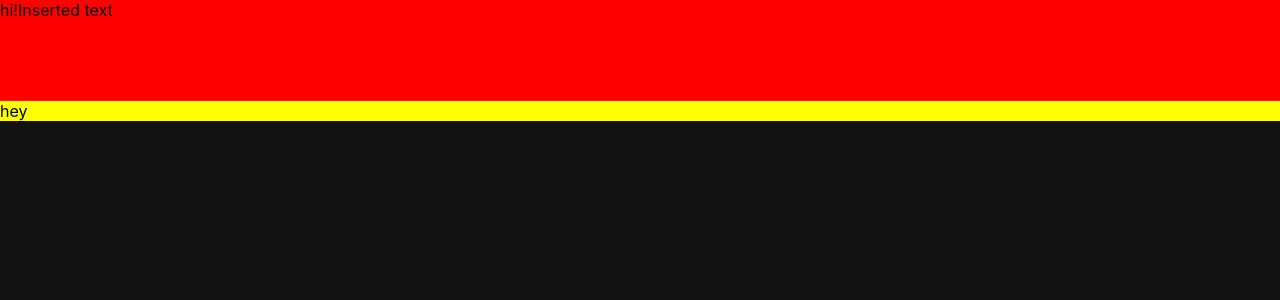
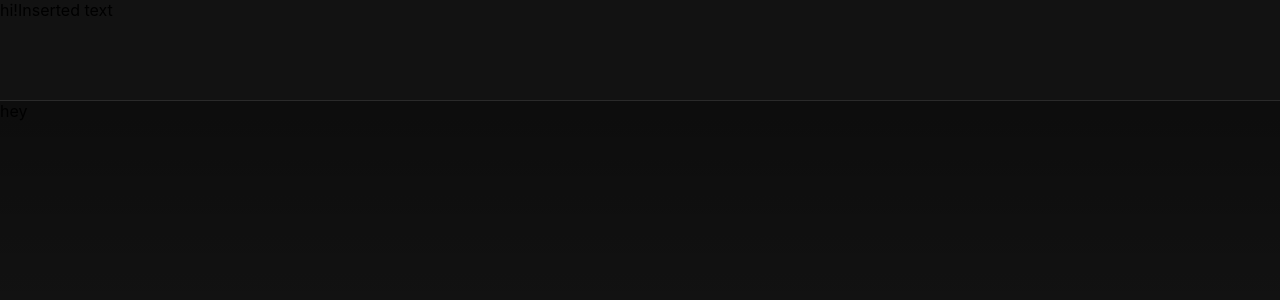
Before and after one commit to marqroldan/numericalmethods, a React app: page / in a window 1280 px wide. Shown: the top 300 px of the page. Built offline with nearby package versions, Linux system fonts and the light colour scheme.

Commit message:
Updated color styling

```diff
--- a/src/components/Header/styles.scss
+++ b/src/components/Header/styles.scss
@@ -1,6 +1,5 @@
 header {
     &.headerMain{
-        background: red;
         min-height: 100px;
         border-bottom: 1px solid rgba(255,255,255,0.1);
     }
--- a/src/components/Main/styles.scss
+++ b/src/components/Main/styles.scss
@@ -1,5 +1,7 @@
 main {
     &.mainPrimary {
-        background: yellow;
+        background: linear-gradient(to bottom, rgba(0,0,0,0.3) 0% , rgba(0,0,0,0) 30%);
+        flex: 1;
+        height: 100%;
     }
 }
--- a/src/styles/main.scss
+++ b/src/styles/main.scss
@@ -1,4 +1,5 @@
 ._container {
     display: flex;
     flex-direction: column;
+    height: 100%;
 }
```
